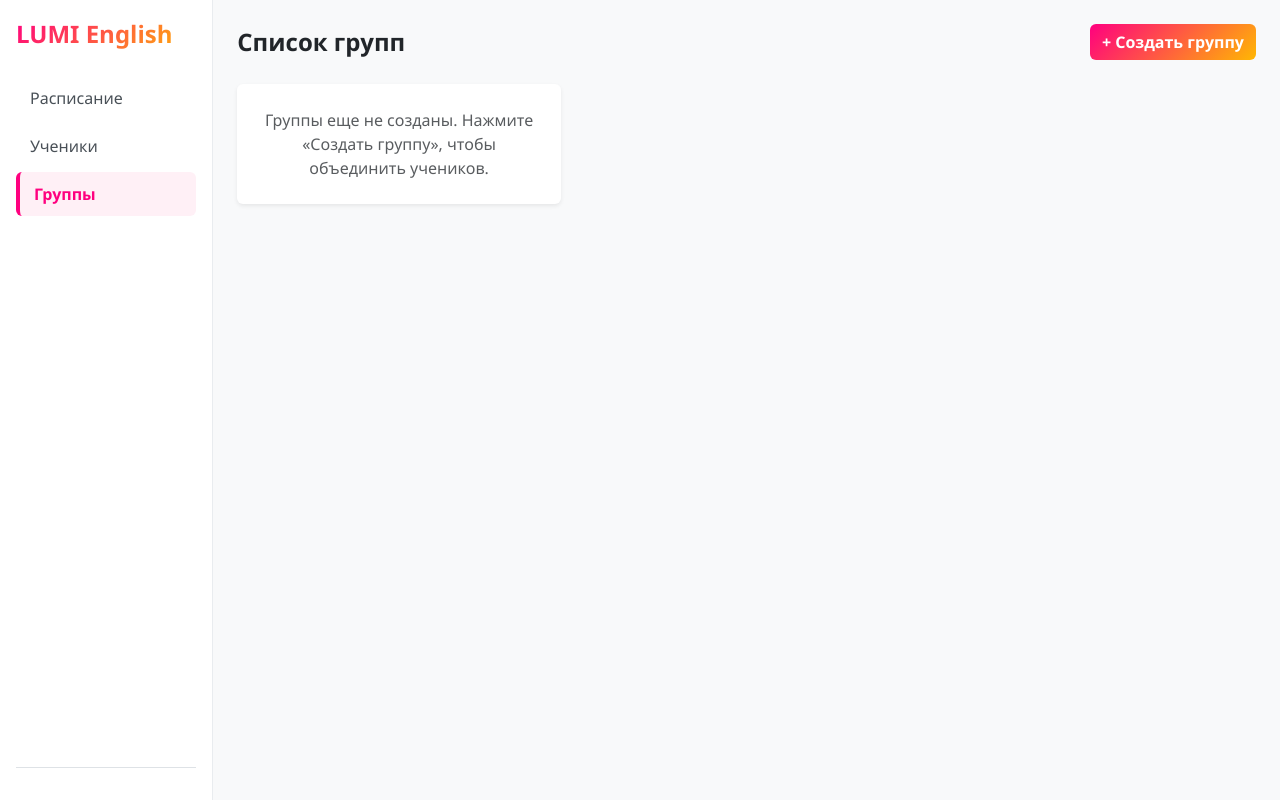
After one commit to jironimo207-collab/AlinaPythonProject, a FastAPI app: template templates/groups.html in a window 1280 px wide. The commit adds this page. Run offline with FastAPI, Linux system fonts and the light colour scheme; the template is opened without the code that fills it, so the values that code supplies are empty.

Commit message:
add new page

```diff
--- a/main.py
+++ b/main.py
@@ -16,14 +16,17 @@ templates = Jinja2Templates(directory="templates")
 DAYS_OF_WEEK = ["Понедельник", "Вторник", "Среда", "Четверг", "Пятница", "Суббота", "Воскресенье"]
 TIME_SLOTS = ["09:00", "10:00", "11:00", "12:00", "13:00", "14:00", "15:00", "16:00", "17:00", "18:00", "19:00"]
 
+
 def hash_password(password: str) -> str:
     return bcrypt.hashpw(password.encode("utf-8"), bcrypt.gensalt()).decode("utf-8")
+
 
 def verify_password(plain_password: str, hashed_password: str) -> bool:
     try:
         return bcrypt.checkpw(plain_password.encode("utf-8"), hashed_password.encode("utf-8"))
     except (ValueError, TypeError):
         return False
+
 
 def init_teacher_user():
     db = next(get_db())
@@ -46,9 +49,11 @@ def init_teacher_user():
             db.commit()
     db.close()
 
+
 @app.on_event("startup")
 def on_startup():
     init_teacher_user()
+
 
 def get_current_user_from_cookie(request: Request, db: Session):
     username = request.cookies.get("user")
@@ -56,42 +61,50 @@ def get_current_user_from_cookie(request: Request, db: Session):
         return None
     return db.query(models.User).filter(models.User.username == username).first()
 
+
 def is_teacher_user(user) -> bool:
     return bool(user) and user.role == "teacher"
 
+
 def is_student_user(user) -> bool:
     return bool(user) and user.role == "student"
+
 
 @app.get("/", response_class=HTMLResponse)
 async def root():
     return RedirectResponse(url="/schedule")
 
+
 @app.get("/login", response_class=HTMLResponse)
 async def login_page(request: Request):
     return templates.TemplateResponse(request=request, name="login.html", context={"error": None})
 
+
 @app.post("/login", response_class=HTMLResponse)
 async def login(
-    request: Request,
-    username: str = Form(...),
-    password: str = Form(...),
-    db: Session = Depends(get_db)
+        request: Request,
+        username: str = Form(...),
+        password: str = Form(...),
+        db: Session = Depends(get_db)
 ):
     username = (username or "").strip()
     user = db.query(models.User).filter(models.User.username == username).first()
 
     if not user or not verify_password(password, user.hashed_password):
-        return templates.TemplateResponse(request=request, name="login.html", context={"error": "Неверный логин или пароль"})
+        return templates.TemplateResponse(request=request, name="login.html",
+                                          context={"error": "Неверный логин или пароль"})
 
     response = RedirectResponse(url="/schedule", status_code=status.HTTP_303_SEE_OTHER)
     response.set_cookie(key="user", value=user.username, httponly=True, samesite="lax", max_age=3600 * 24 * 7)
     return response
+
 
 @app.get("/logout")
 async def logout():
     response = RedirectResponse(url="/schedule", status_code=status.HTTP_303_SEE_OTHER)
     response.delete_cookie("user")
     return response
+
 
 @app.get("/schedule", response_class=HTMLResponse)
 async def get_schedule(request: Request, db: Session = Depends(get_db)):
@@ -115,14 +128,15 @@ async def get_schedule(request: Request, db: Session = Depends(get_db)):
         }
     )
 
+
 @app.post("/schedule/add")
 async def add_lesson(
-    request: Request,
-    title: str = Form(...),
-    day: str = Form(...),
-    time_slot: str = Form(...),
-    color: str = Form("#70a1ff"),
-    db: Session = Depends(get_db)
+        request: Request,
+        title: str = Form(...),
+        day: str = Form(...),
+        time_slot: str = Form(...),
+        color: str = Form("#70a1ff"),
+        db: Session = Depends(get_db)
 ):
     user = get_current_user_from_cookie(request, db)
     if not is_teacher_user(user):
@@ -133,6 +147,7 @@ async def add_lesson(
     db.add(new_task)
     db.commit()
     return RedirectResponse(url="/schedule", status_code=status.HTTP_303_SEE_OTHER)
+
 
 @app.post("/schedule/delete/{task_id}")
 async def delete_lesson(task_id: int, request: Request, db: Session = Depends(get_db)):
@@ -145,6 +160,7 @@ async def delete_lesson(task_id: int, request: Request, db: Session = Depends(ge
         db.delete(task)
         db.commit()
     return RedirectResponse(url="/schedule", status_code=status.HTTP_303_SEE_OTHER)
+
 
 @app.get("/students", response_class=HTMLResponse)
 async def get_students(request: Request, db: Session = Depends(get_db)):
@@ -170,15 +186,16 @@ async def get_students(request: Request, db: Session = Depends(get_db)):
         }
     )
 
+
 @app.post("/students/add")
 async def add_student(
-    request: Request,
-    name: str = Form(...),
-    username: str = Form(...),
-    password: str = Form(...),
-    age: str = Form(None),
-    contacts: str = Form(None),
-    db: Session = Depends(get_db)
+        request: Request,
+        name: str = Form(...),
+        username: str = Form(...),
+        password: str = Form(...),
+        age: str = Form(None),
+        contacts: str = Form(None),
+        db: Session = Depends(get_db)
 ):
     user = get_current_user_from_cookie(request, db)
     if not is_teacher_user(user):
@@ -186,8 +203,12 @@ async def add_student(
 
     name, username = name.strip(), username.strip()
     if db.query(models.User).filter(models.User.username == username).first():
-        students = db.query(models.Student).options(joinedload(models.Student.grades), joinedload(models.Student.user_account)).all()
-        return templates.TemplateResponse(request=request, name="students.html", context={"user": user, "students": students, "is_teacher": True, "is_student": False, "active_page": "students", "error": "Логин уже занят!"})
+        students = db.query(models.Student).options(joinedload(models.Student.grades),
+                                                    joinedload(models.Student.user_account)).all()
+        return templates.TemplateResponse(request=request, name="students.html",
+                                          context={"user": user, "students": students, "is_teacher": True,
+                                                   "is_student": False, "active_page": "students",
+                                                   "error": "Логин уже занят!"})
 
     new_student = models.Student(name=name, age=age, contacts=contacts)
     db.add(new_student)
@@ -204,15 +225,16 @@ async def add_student(
     db.commit()
     return RedirectResponse(url="/students", status_code=status.HTTP_303_SEE_OTHER)
 
+
 @app.post("/students/edit/{student_id}")
 async def edit_student(
-    student_id: int,
-    request: Request,
-    name: str = Form(...),
-    age: str = Form(None),
-    contacts: str = Form(None),
-    password: str = Form(None),
-    db: Session = Depends(get_db)
+        student_id: int,
+        request: Request,
+        name: str = Form(...),
+        age: str = Form(None),
+        contacts: str = Form(None),
+        password: str = Form(None),
+        db: Session = Depends(get_db)
 ):
     user = get_current_user_from_cookie(request, db)
     if not is_teacher_user(user):
@@ -230,6 +252,7 @@ async def edit_student(
         db.commit()
     return RedirectResponse(url="/students", status_code=status.HTTP_303_SEE_OTHER)
 
+
 @app.post("/students/delete/{student_id}")
 async def delete_student(student_id: int, request: Request, db: Session = Depends(get_db)):
     user = get_current_user_from_cookie(request, db)
@@ -242,14 +265,15 @@ async def delete_student(student_id: int, request: Request, db: Session = Depend
         db.commit()
     return RedirectResponse(url="/students", status_code=status.HTTP_303_SEE_OTHER)
 
+
 @app.post("/students/{student_id}/grades/add")
 async def add_grade(
-    student_id: int,
-    request: Request,
-    test_name: str = Form(...),
-    score: int = Form(...),
-    max_score: int = Form(...),
-    db: Session = Depends(get_db)
+        student_id: int,
+        request: Request,
+        test_name: str = Form(...),
+        score: int = Form(...),
+        max_score: int = Form(...),
+        db: Session = Depends(get_db)
 ):
     user = get_current_user_from_cookie(request, db)
     if not is_teacher_user(user):
@@ -260,14 +284,15 @@ async def add_grade(
     db.commit()
     return RedirectResponse(url="/students", status_code=status.HTTP_303_SEE_OTHER)
 
+
 @app.post("/students/grades/edit/{grade_id}")
 async def edit_grade(
-    grade_id: int,
-    request: Request,
-    test_name: str = Form(...),
-    score: int = Form(...),
-    max_score: int = Form(...),
-    db: Session = Depends(get_db)
+        grade_id: int,
+        request: Request,
+        test_name: str = Form(...),
+        score: int = Form(...),
+        max_score: int = Form(...),
+        db: Session = Depends(get_db)
 ):
     user = get_current_user_from_cookie(request, db)
     if not is_teacher_user(user):
@@ -281,6 +306,7 @@ async def edit_grade(
         db.commit()
     return RedirectResponse(url="/students", status_code=status.HTTP_303_SEE_OTHER)
 
+
 @app.post("/students/grades/delete/{grade_id}")
 async def delete_grade(grade_id: int, request: Request, db: Session = Depends(get_db)):
     user = get_current_user_from_cookie(request, db)
@@ -293,13 +319,15 @@ async def delete_grade(grade_id: int, request: Request, db: Session = Depends(ge
         db.commit()
     return RedirectResponse(url="/students", status_code=status.HTTP_303_SEE_OTHER)
 
+
 @app.get("/my", response_class=HTMLResponse)
 async def my_page(request: Request, db: Session = Depends(get_db)):
     user = get_current_user_from_cookie(request, db)
     if not is_student_user(user):
         return RedirectResponse(url="/login", status_code=status.HTTP_303_SEE_OTHER)
 
-    student = db.query(models.Student).options(joinedload(models.Student.grades)).filter(models.Student.id == user.student_id).first()
+    student = db.query(models.Student).options(joinedload(models.Student.grades)).filter(
+        models.Student.id == user.student_id).first()
     if not student:
         response = RedirectResponse(url="/login", status_code=status.HTTP_303_SEE_OTHER)
         response.delete_cookie("user")
@@ -316,3 +344,93 @@ async def my_page(request: Request, db: Session = Depends(get_db)):
             "active_page": "my"
         }
     )
+
+
+# --- УПРАВЛЕНИЕ ГРУППАМИ ---
+
+@app.get("/groups", response_class=HTMLResponse)
+async def get_groups(request: Request, db: Session = Depends(get_db)):
+    user = get_current_user_from_cookie(request, db)
+    if not is_teacher_user(user):
+        return RedirectResponse(url="/login", status_code=status.HTTP_303_SEE_OTHER)
+
+    groups = db.query(models.Group).options(joinedload(models.Group.students)).all()
+    students = db.query(models.Student).all()
+
+    return templates.TemplateResponse(
+        request=request,
+        name="groups.html",
+        context={
+            "user": user,
+            "groups": groups,
+            "students": students,
+            "is_teacher": True,
+            "is_student": False,
+            "active_page": "groups",
+            "error": None
+        }
+    )
+
+
+@app.post("/groups/add")
+async def add_group(
+        request: Request,
+        name: str = Form(...),
+        description: str = Form(None),
+        student_ids: list[int] = Form([]),
+        db: Session = Depends(get_db)
+):
+    user = get_current_user_from_cookie(request, db)
+    if not is_teacher_user(user):
+        return RedirectResponse(url="/login", status_code=status.HTTP_303_SEE_OTHER)
+
+    name = name.strip()
+    if not db.query(models.Group).filter(models.Group.name == name).first():
+        new_group = models.Group(name=name, description=description)
+        if student_ids:
+            selected_students = db.query(models.Student).filter(models.Student.id.in_(student_ids)).all()
+            new_group.students = selected_students
+        db.add(new_group)
+        db.commit()
+
+    return RedirectResponse(url="/groups", status_code=status.HTTP_303_SEE_OTHER)
+
+
+@app.post("/groups/edit/{group_id}")
+async def edit_group(
+        group_id: int,
+        request: Request,
+        name: str = Form(...),
+        description: str = Form(None),
+        student_ids: list[int] = Form([]),
+        db: Session = Depends(get_db)
+):
+    user = get_current_user_from_cookie(request, db)
+    if not is_teacher_user(user):
+        return RedirectResponse(url="/login", status_code=status.HTTP_303_SEE_OTHER)
+
+    group = db.query(models.Group).filter(models.Group.id == group_id).first()
+    if group:
+        group.name = name.strip()
+        group.description = description
+        if student_ids is not None:
+            selected_students = db.query(models.Student).filter(models.Student.id.in_(student_ids)).all()
+            group.students = selected_students
+        else:
+            group.students = []
+        db.commit()
+
+    return RedirectResponse(url="/groups", status_code=status.HTTP_303_SEE_OTHER)
+
+
+@app.post("/groups/delete/{group_id}")
+async def delete_group(group_id: int, request: Request, db: Session = Depends(get_db)):
+    user = get_current_user_from_cookie(request, db)
+    if not is_teacher_user(user):
+        return RedirectResponse(url="/login", status_code=status.HTTP_303_SEE_OTHER)
+
+    group = db.query(models.Group).filter(models.Group.id == group_id).first()
+    if group:
+        db.delete(group)
+        db.commit()
+    return RedirectResponse(url="/groups", status_code=status.HTTP_303_SEE_OTHER)
--- /dev/null
+++ b/templates/groups.html
@@ -0,0 +1,193 @@
+<!DOCTYPE html>
+<html lang="ru">
+<head>
+    <meta charset="UTF-8">
+    <meta name="viewport" content="width=device-width, initial-scale=1.0">
+    <title>Группы — LUMI English</title>
+    <link href="https://cdn.jsdelivr.net/npm/bootstrap@5.3.0/dist/css/bootstrap.min.css" rel="stylesheet">
+    <style>
+        body { background-color: #f8f9fa; font-family: 'Segoe UI', sans-serif; }
+        .brand-logo {
+            font-size: 24px; font-weight: 800;
+            background: linear-gradient(135deg, #ff007f 0%, #ffb703 100%);
+            -webkit-background-clip: text; -webkit-text-fill-color: transparent;
+            text-decoration: none; display: inline-block;
+        }
+        .sidebar { background-color: #ffffff; border-bottom: 1px solid #e9ecef; }
+        @media (min-width: 768px) { .sidebar { border-right: 1px solid #e9ecef; border-bottom: none; min-height: 100vh; } }
+        .nav-link { color: #495057; font-weight: 500; border-radius: 6px; padding: 10px 14px; margin-bottom: 4px; }
+        .nav-link:hover { background-color: #fff0f6; color: #ff007f; }
+        .nav-link.active { background-color: #fff0f6; color: #ff007f; font-weight: 700; border-left: 4px solid #ff007f; }
+        .btn-lumi { background: linear-gradient(135deg, #ff007f 0%, #ffb703 100%); border: none; color: #ffffff; font-weight: 600; }
+        .btn-lumi:hover { opacity: 0.9; color: #ffffff; }
+    </style>
+</head>
+<body>
+
+<div class="container-fluid">
+    <div class="row">
+        <div class="col-md-3 col-lg-2 sidebar p-3 d-flex flex-column justify-content-between">
+            <div>
+                <a href="/schedule" class="brand-logo d-block mb-3 mb-md-4">LUMI English</a>
+                <nav class="nav flex-column mb-3 mb-md-0">
+                    <a class="nav-link" href="/schedule">Расписание</a>
+                    <a class="nav-link" href="/students">Ученики</a>
+                    <a class="nav-link active" href="/groups">Группы</a>
+                </nav>
+            </div>
+            <div class="pt-3 border-top mt-md-auto">
+                {% if user %}
+                    <div class="small fw-semibold text-truncate mb-2">👤 {{ user.full_name or user.username }}</div>
+                    <a href="/logout" class="btn btn-outline-danger btn-sm w-100">Выйти</a>
+                {% endif %}
+            </div>
+        </div>
+
+        <div class="col-md-9 col-lg-10 p-3 p-md-4">
+            <div class="d-flex justify-content-between align-items-center mb-4">
+                <h4 class="fw-bold m-0">Список групп</h4>
+                <button class="btn btn-lumi" data-bs-toggle="modal" data-bs-target="#addGroupModal">+ Создать группу</button>
+            </div>
+
+            <div class="row row-cols-1 row-cols-md-2 row-cols-xl-3 g-4">
+                {% if groups %}
+                    {% for group in groups %}
+                    <div class="col">
+                        <div class="card border-0 shadow-sm h-100">
+                            <div class="card-body d-flex flex-column">
+                                <div class="d-flex justify-content-between align-items-start mb-2">
+                                    <h5 class="fw-bold text-dark m-0">{{ group.name }}</h5>
+                                    <div class="d-flex align-items-center gap-1">
+                                        <button class="btn btn-sm btn-outline-primary border-0 p-1" data-bs-toggle="modal" data-bs-target="#editGroupModal{{ group.id }}" title="Редактировать">✏️</button>
+                                        <form action="/groups/delete/{{ group.id }}" method="POST" onsubmit="return confirm('Удалить группу?')">
+                                            <button type="submit" class="btn btn-sm btn-outline-danger border-0 p-1" title="Удалить">✕</button>
+                                        </form>
+                                    </div>
+                                </div>
+                                {% if group.description %}
+                                <p class="text-muted small mb-3">{{ group.description }}</p>
+                                {% endif %}
+                                <hr class="text-muted opacity-25">
+                                <h6 class="small fw-bold text-secondary mb-2">Ученики в группе ({{ group.students|length }}):</h6>
+                                {% if group.students %}
+                                    <ul class="list-group list-group-flush small mb-3">
+                                        {% for student in group.students %}
+                                            <li class="list-group-item px-0 py-1 d-flex justify-content-between">
+                                                <span>{{ student.name }}</span>
+                                                <span class="text-muted">{{ student.contacts or '' }}</span>
+                                            </li>
+                                        {% endfor %}
+                                    </ul>
+                                {% else %}
+                                    <p class="text-muted small fst-italic">В группе пока нет учеников</p>
+                                {% endif %}
+                            </div>
+                        </div>
+                    </div>
+
+                    <!-- Модальное окно редактирования для каждой группы -->
+                    <div class="modal fade" id="editGroupModal{{ group.id }}" tabindex="-1">
+                      <div class="modal-dialog">
+                        <div class="modal-content">
+                          <form action="/groups/edit/{{ group.id }}" method="POST">
+                            <div class="modal-header">
+                              <h5 class="modal-title fw-bold">Редактировать группу</h5>
+                              <button type="button" class="btn-close" data-bs-dismiss="modal"></button>
+                            </div>
+                            <div class="modal-body">
+                              <div class="mb-3">
+                                <label class="form-label text-muted">Название группы *</label>
+                                <input type="text" name="name" class="form-control" value="{{ group.name }}" required>
+                              </div>
+                              <div class="mb-3">
+                                <label class="form-label text-muted">Описание / Уровень</label>
+                                <input type="text" name="description" class="form-control" value="{{ group.description or '' }}">
+                              </div>
+                              <div class="mb-3">
+                                <label class="form-label text-muted fw-bold">Ученики в группе:</label>
+                                <div class="border rounded p-3 bg-light" style="max-height: 200px; overflow-y: auto;">
+                                  {% if students %}
+                                    {% for student in students %}
+                                      <div class="form-check mb-2">
+                                        <input class="form-check-input" type="checkbox" name="student_ids" value="{{ student.id }}" id="editStudent{{ group.id }}_{{ student.id }}"
+                                          {% if student in group.students %}checked{% endif %}>
+                                        <label class="form-check-label" for="editStudent{{ group.id }}_{{ student.id }}">
+                                          {{ student.name }} <span class="text-muted small">({{ student.contacts or 'нет тел.' }})</span>
+                                        </label>
+                                      </div>
+                                    {% endfor %}
+                                  {% else %}
+                                    <span class="text-muted small">Список учеников пуст</span>
+                                  {% endif %}
+                                </div>
+                              </div>
+                            </div>
+                            <div class="modal-footer">
+                              <button type="button" class="btn btn-light" data-bs-dismiss="modal">Отмена</button>
+                              <button type="submit" class="btn btn-lumi">Сохранить изменения</button>
+                            </div>
+                          </form>
+                        </div>
+                      </div>
+                    </div>
+
+                    {% endfor %}
+                {% else %}
+                    <div class="col-12">
+                        <div class="card border-0 shadow-sm p-4 text-center text-muted">
+                            Группы еще не созданы. Нажмите «Создать группу», чтобы объединить учеников.
+                        </div>
+                    </div>
+                {% endif %}
+            </div>
+        </div>
+    </div>
+</div>
+
+<div class="modal fade" id="addGroupModal" tabindex="-1">
+    <div class="modal-dialog">
+        <div class="modal-content">
+            <form action="/groups/add" method="POST">
+                <div class="modal-header">
+                    <h5 class="modal-title fw-bold">Создать новую группу</h5>
+                    <button type="button" class="btn-close" data-bs-dismiss="modal"></button>
+                </div>
+                <div class="modal-body">
+                    <div class="mb-3">
+                        <label class="form-label text-muted">Название группы *</label>
+                        <input type="text" name="name" class="form-control" required placeholder="Family and Friends 1">
+                    </div>
+                    <div class="mb-3">
+                        <label class="form-label text-muted">Описание / Уровень</label>
+                        <input type="text" name="description" class="form-control" placeholder="Понедельник, Среда 15:00">
+                    </div>
+                    <div class="mb-3">
+                        <label class="form-label text-muted fw-bold">Выберите учеников из списка:</label>
+                        <div class="border rounded p-3 bg-light" style="max-height: 200px; overflow-y: auto;">
+                            {% if students %}
+                                {% for student in students %}
+                                <div class="form-check mb-2">
+                                    <input class="form-check-input" type="checkbox" name="student_ids" value="{{ student.id }}" id="studentCheck{{ student.id }}">
+                                    <label class="form-check-label" for="studentCheck{{ student.id }}">
+                                        {{ student.name }} <span class="text-muted small">({{ student.contacts or 'нет тел.' }})</span>
+                                    </label>
+                                </div>
+                                {% endfor %}
+                            {% else %}
+                                <span class="text-muted small">Сначала добавьте учеников в разделе «Ученики»</span>
+                            {% endif %}
+                        </div>
+                    </div>
+                </div>
+                <div class="modal-footer">
+                    <button type="button" class="btn btn-light" data-bs-dismiss="modal">Отмена</button>
+                    <button type="submit" class="btn btn-lumi">Создать группу</button>
+                </div>
+            </form>
+        </div>
+    </div>
+</div>
+
+<script src="https://cdn.jsdelivr.net/npm/bootstrap@5.3.0/dist/js/bootstrap.bundle.min.js"></script>
+</body>
+</html>
--- a/templates/schedule.html
+++ b/templates/schedule.html
@@ -105,6 +105,7 @@
                         <a class="nav-link {% if active_page == 'schedule' %}active{% endif %}" href="/schedule">Расписание</a>
                         {% if is_teacher %}
                             <a class="nav-link {% if active_page == 'students' %}active{% endif %}" href="/students">Ученики</a>
+                            <a class="nav-link {% if active_page == 'groups' %}active{% endif %}" href="/groups">Группы</a>
                         {% endif %}
                     {% endif %}
                 </nav>
@@ -122,7 +123,7 @@
         <!-- Контент -->
         <div class="col-md-9 col-lg-10 p-3 p-md-4">
             <h5 class="text-muted fw-normal mb-3">
-                Расписание преподавателя: <strong class="text-dark">{{ user.full_name or user.username if user else 'Преподаватель' }}</strong>
+                Расписание преподавателя: Фурсова Алина Евгеньевна
             </h5>
 
             <!-- Легенда и Управление -->
--- a/templates/students.html
+++ b/templates/students.html
@@ -87,6 +87,7 @@
                         <a class="nav-link {% if active_page == 'schedule' %}active{% endif %}" href="/schedule">Расписание</a>
                         {% if is_teacher %}
                             <a class="nav-link {% if active_page == 'students' %}active{% endif %}" href="/students">Ученики</a>
+                            <a class="nav-link {% if active_page == 'groups' %}active{% endif %}" href="/groups">Группы</a>
                         {% endif %}
                     {% endif %}
                 </nav>
```
Also changed, not shown: models.py (+19 -2 lines), test_full_app.py (added, +106 -0 lines), testing.py (added, +122 -0 lines).
